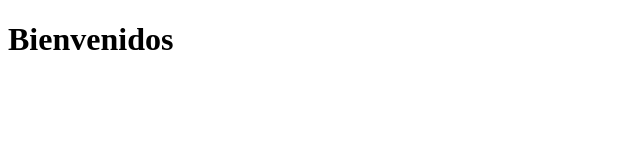
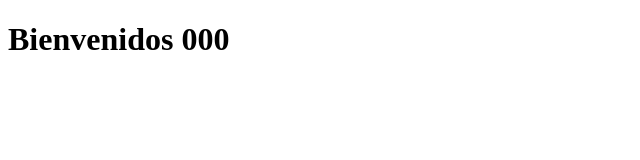
Before and after one commit to i3ruiz/didactic-goggles, a plain HTML site: page index.html in a window 1280 px wide. Shown: the whole page, without its empty margins (0-640 px from the left). Drawn offline with Linux system fonts and the light colour scheme.

Commit message:
Update index.html

```diff
--- a/index.html
+++ b/index.html
@@ -5,6 +5,6 @@
     <title>Página de prueba | Fecha de inicio | 20/agosto/2024</title>
   </head>
   <body>
-    <h1>Bienvenidos</h1>
+    <h1>Bienvenidos 000</h1>
   </body>
 </html>
```
